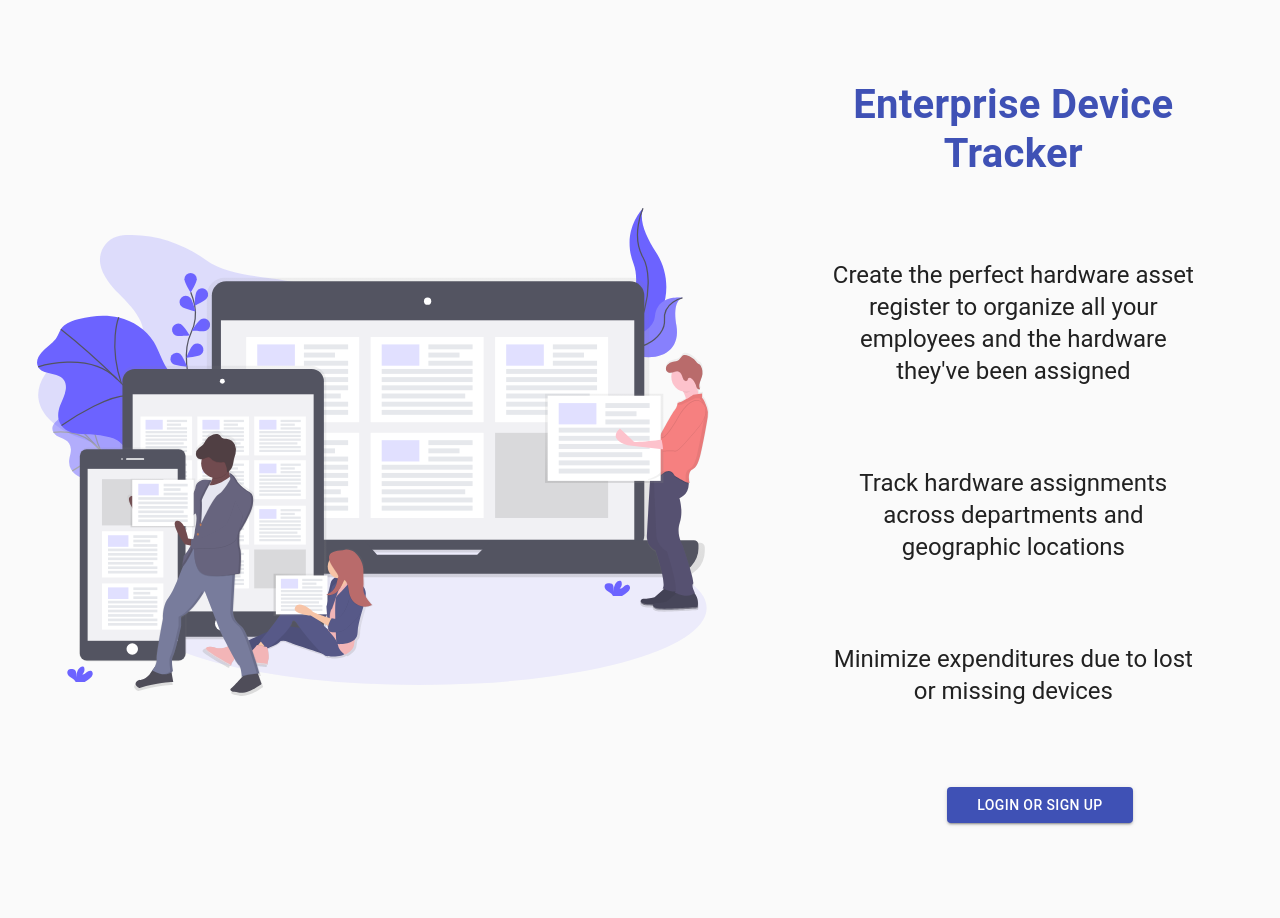
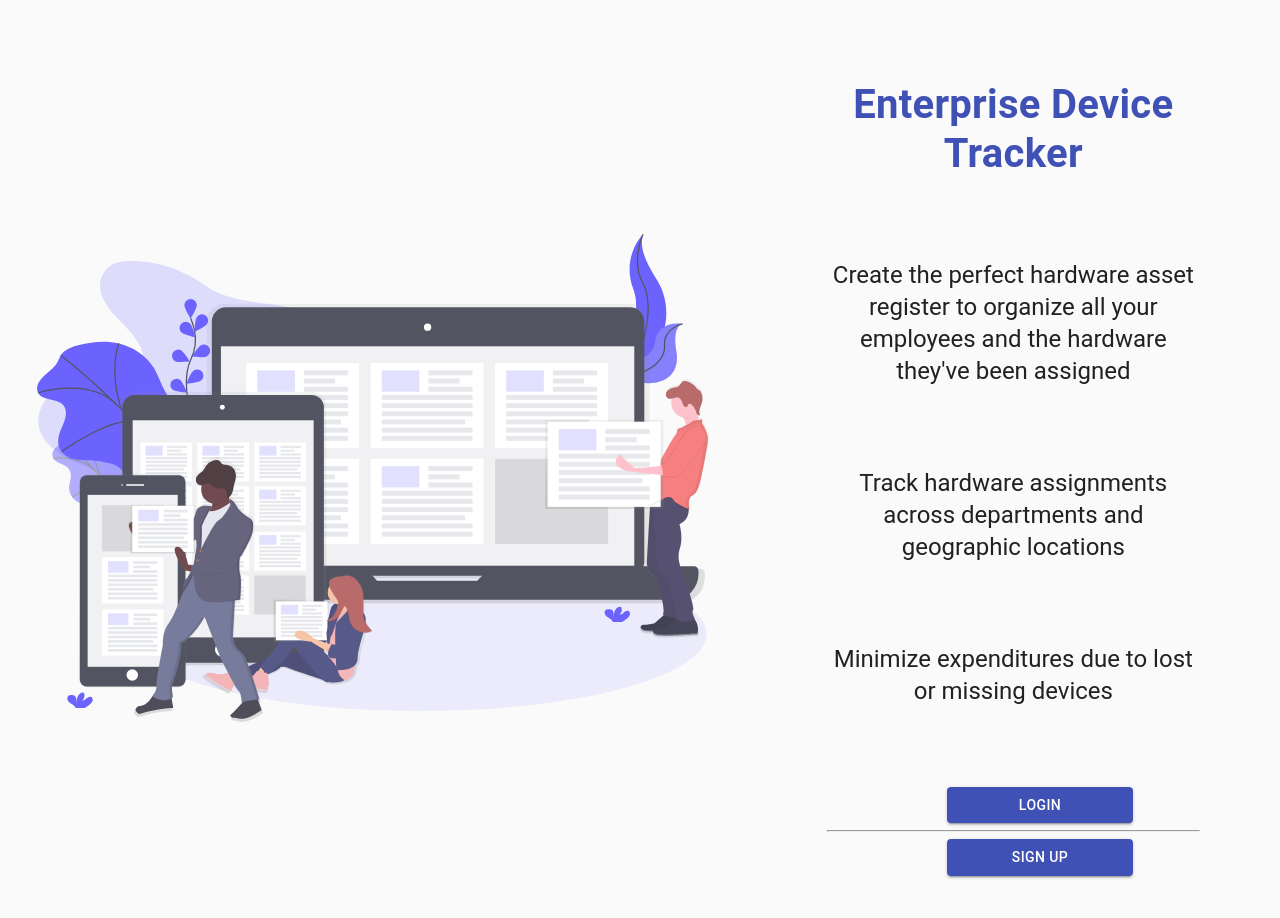
Before and after one commit to lambdax-enteprise-device/frontend, a React (Create React App) app: page / in a window 1280 px wide. Shown: the top 918 px of the page. Built offline with nearby package versions, Linux system fonts and the light colour scheme; the HTML template or start-up script is replaced by a standard one.

Commit message:
added signup button to Landing

```diff
--- a/src/Landing.js
+++ b/src/Landing.js
@@ -55,20 +55,21 @@ export default function Landing() {
       <Grid item xs={false} sm={4} md={7} className={classes.image} />
       <Grid item xs={12} sm={8} md={5} square>
         <div className={classes.paper}>
-          <Typography className = {classes.title} variant="h4" color="primary">
+          <Typography className={classes.title} variant="h4" color="primary">
             Enterprise Device Tracker
           </Typography>
           <Typography className={classes.content} component="h1" variant="h5">
-            Create the perfect hardware asset register to organize all your employees and the hardware they've been assigned
+            Create the perfect hardware asset register to organize all your
+            employees and the hardware they've been assigned
           </Typography>
           <Typography className={classes.content} component="h1" variant="h5">
-            Track hardware assignments across departments and geographic locations
+            Track hardware assignments across departments and geographic
+            locations
           </Typography>
           <Typography className={classes.content} component="h1" variant="h5">
             Minimize expenditures due to lost or missing devices
           </Typography>
           <form className={classes.form} noValidate>
-
             <Button
               onClick={() => history.push("/login")}
               type="submit"
@@ -76,9 +77,18 @@ export default function Landing() {
               color="primary"
               className={classes.submit}
             >
-              Login or Sign Up
+              Login
             </Button>
-
+            <hr/>
+            <Button
+              onClick={() => history.push("/signup")}
+              type="submit"
+              variant="contained"
+              color="primary"
+              className={classes.submit}
+            >
+            Sign Up
+            </Button>
           </form>
         </div>
       </Grid>
```
